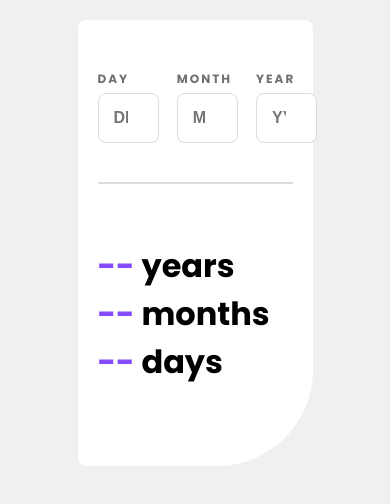
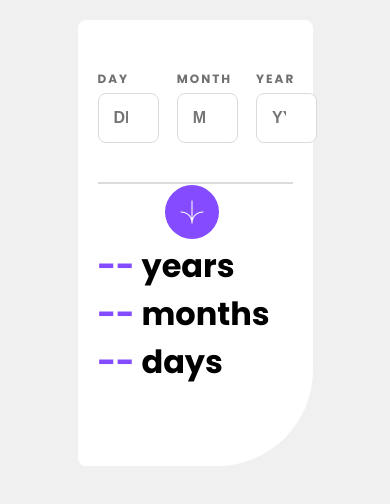
Before and after one commit to nurlanova2012/Age-Calculator, a plain HTML site: page index.html in a window 390 px wide. Drawn offline with Linux system fonts and the light colour scheme.

Commit message:
Update styles.css

```diff
--- a/css/styles.css
+++ b/css/styles.css
@@ -72,7 +72,7 @@ hr {
   width: 25%;
   margin-right: 50px;
 }
-#btn-submit img {
+#btn-submit svg {
   max-width: 36px;
   max-height: 36px;
   background: var(--primary-font-color);
@@ -129,7 +129,7 @@ hr {
     margin-bottom: 30%;
     margin-top: 20%;
   }
-  #btn-submit img {
+  #btn-submit svg {
     max-width: 24px;
     max-height: 24px;
     padding: 15px;
```
